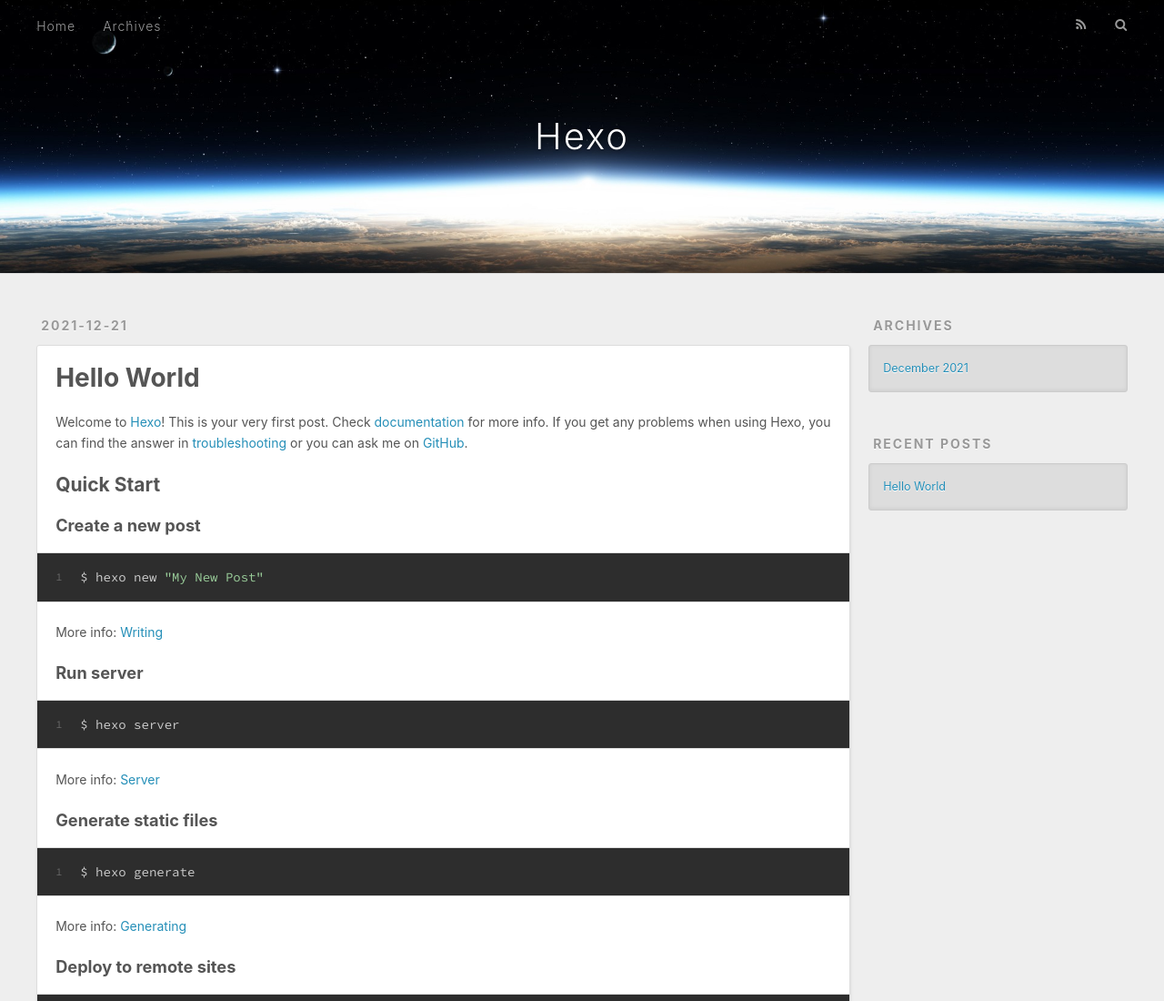
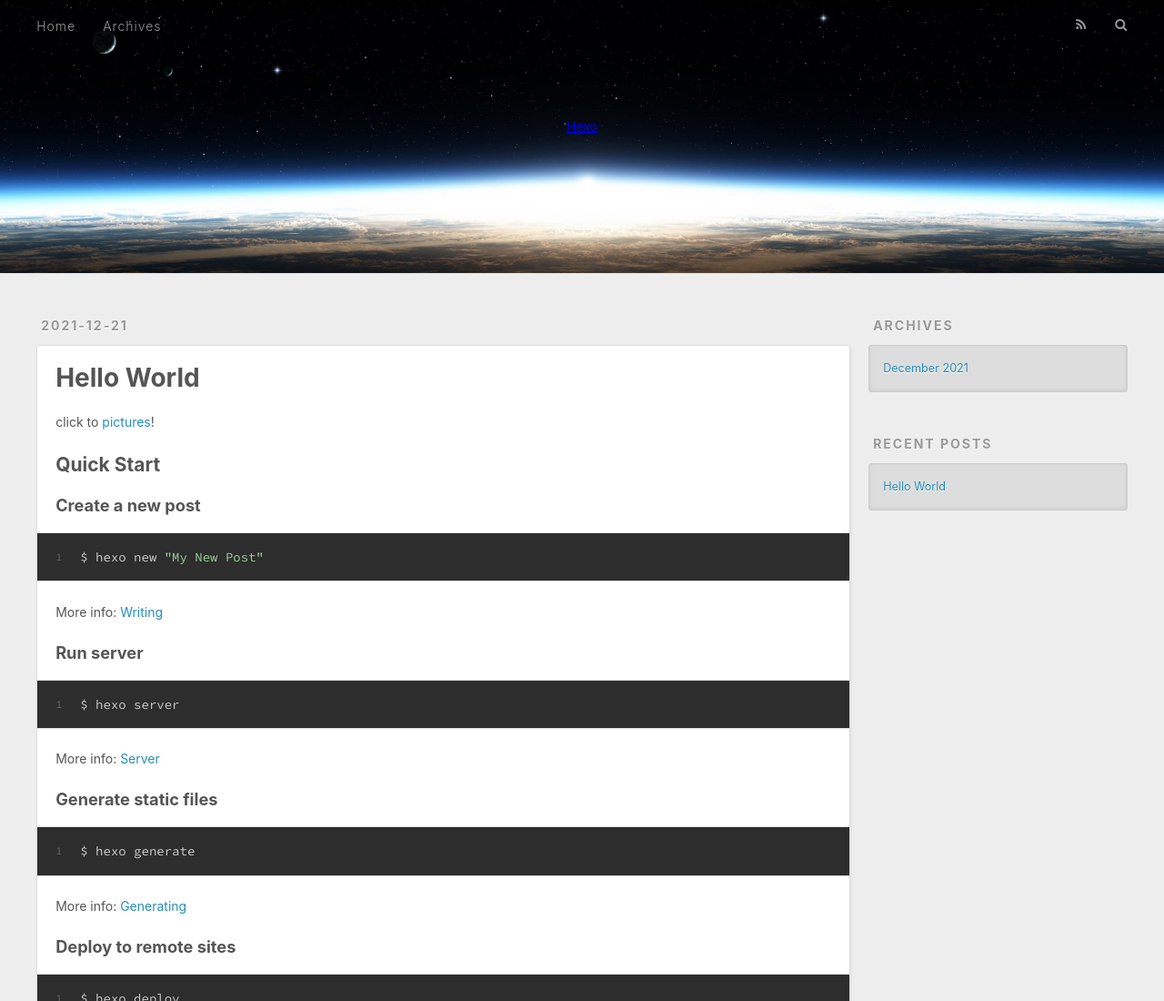
Before and after one commit to Userzpw/Userzpw.github.io, a plain HTML site: page 2021/12/21/hello-world/index.html in a window 1280 px wide. Shown: the top 1100 px of the page at 91% size. Drawn offline with nearby package versions, Linux system fonts and the light colour scheme.

Commit message:
Site updated: 2021-12-21 19:07:56

```diff
--- a/2021/12/21/hello-world/index.html
+++ b/2021/12/21/hello-world/index.html
@@ -40,7 +40,7 @@
   <div id="header-outer" class="outer">
     <div id="header-title" class="inner">
       <h1 id="logo-wrap">
-        <a href="/" id="logo">Hexo</a>
+        <a href="/" id="第一篇博客诞生了！">Hexo</a>
       </h1>
 
     </div>
@@ -88,7 +88,8 @@
 
     <div class="article-entry" itemprop="articleBody">
 
-        <p>Welcome to <a target="_blank" rel="noopener" href="https://hexo.io/">Hexo</a>! This is your very first post. Check <a target="_blank" rel="noopener" href="https://hexo.io/docs/">documentation</a> for more info. If you get any problems when using Hexo, you can find the answer in <a target="_blank" rel="noopener" href="https://hexo.io/docs/troubleshooting.html">troubleshooting</a> or you can ask me on <a target="_blank" rel="noopener" href="https://github.com/hexojs/hexo/issues">GitHub</a>.</p>
+<!--        <p>Welcome to <a target="_blank" rel="noopener" href="https://hexo.io/">Hexo</a>! This is your very first post. Check <a target="_blank" rel="noopener" href="https://hexo.io/docs/">documentation</a> for more info. If you get any problems when using Hexo, you can find the answer in <a target="_blank" rel="noopener" href="https://hexo.io/docs/troubleshooting.html">troubleshooting</a> or you can ask me on <a target="_blank" rel="noopener" href="https://github.com/hexojs/hexo/issues">GitHub</a>.</p>-->
+        <p>click to <a target="_blank" rel="noopener" href="https://hexo.io/">pictures</a>!</p>
 <h2 id="Quick-Start"><a href="#Quick-Start" class="headerlink" title="Quick Start"></a>Quick Start</h2><h3 id="Create-a-new-post"><a href="#Create-a-new-post" class="headerlink" title="Create a new post"></a>Create a new post</h3><figure class="highlight bash"><table><tr><td class="gutter"><pre><span class="line">1</span><br></pre></td><td class="code"><pre><span class="line">$ hexo new <span class="string">&quot;My New Post&quot;</span></span><br></pre></td></tr></table></figure>
 
 <p>More info: <a target="_blank" rel="noopener" href="https://hexo.io/docs/writing.html">Writing</a></p>
```
